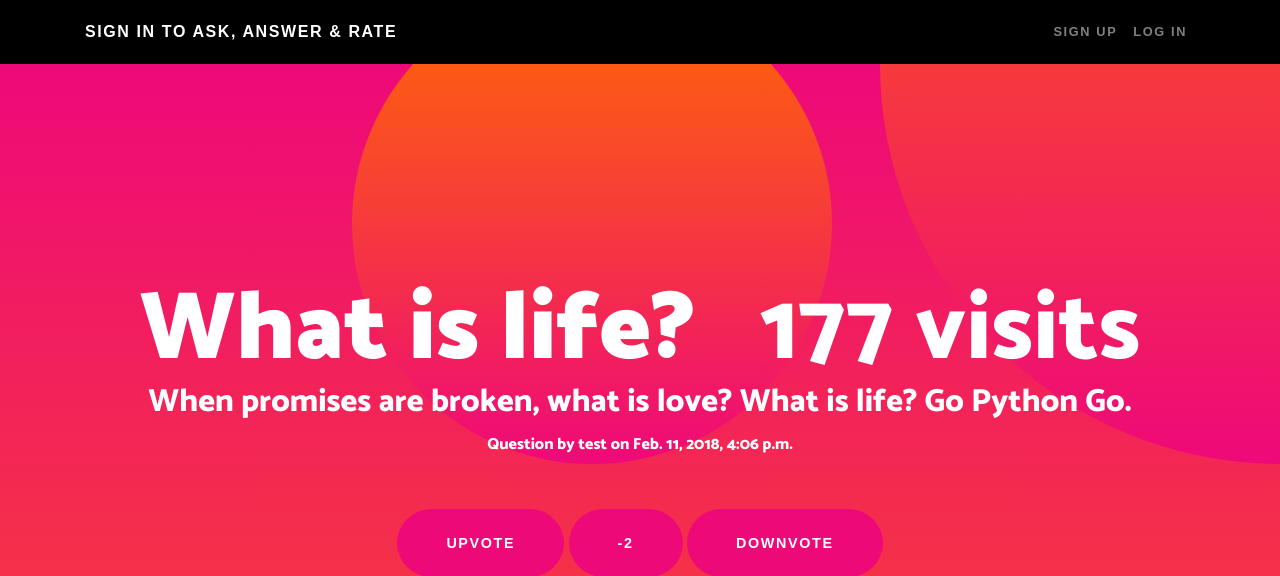
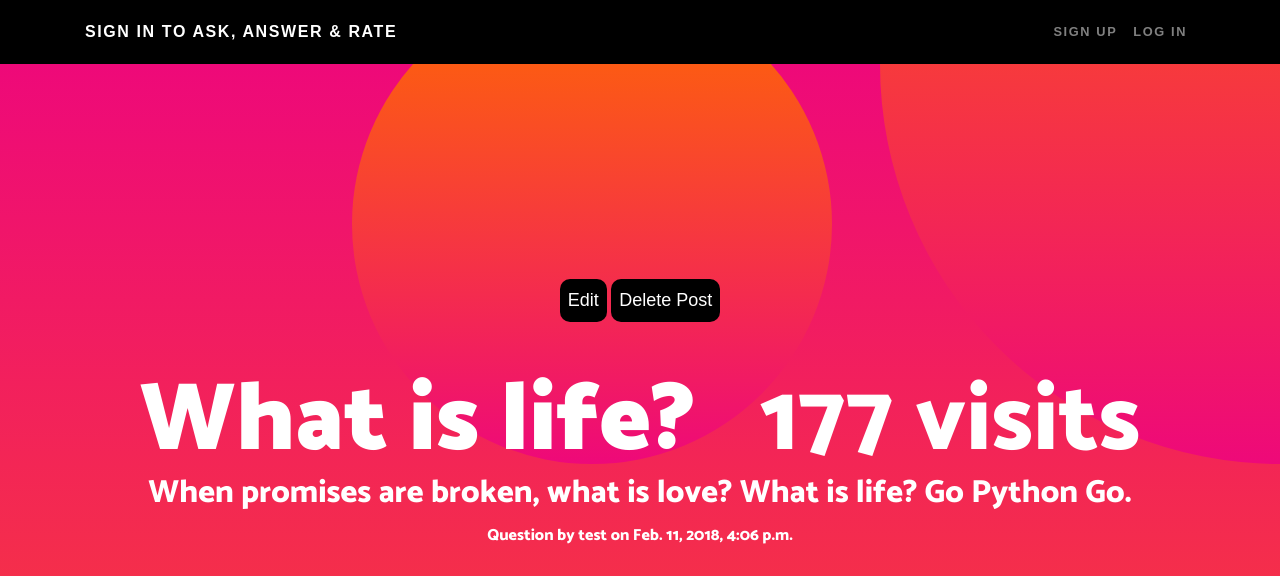
Before and after one commit to Lercerss/SOEN341W18, a Django app: page /questions/1/ in a window 1280 px wide. Shown: the top 576 px of the page. Run offline with Django 3.2, Linux system fonts and the light colour scheme; data comes from the database, SQL or seed files in the repository; parts of the project's set-up code (start-up, migrations or seed data) failed here and were passed over; some libraries are stand-ins or nearby versions.

Commit message:
issue #59 added code to views.py and forms.py to delteposts. Added delete button in answerspage.html

```diff
--- a/SA3/qa_web/forms.py
+++ b/SA3/qa_web/forms.py
@@ -97,3 +97,7 @@ class UserProfile(forms.Form):
 
 class EditForm(forms.Form):
     content = forms.Textarea()
+
+class DeleteForm(forms.Form):
+    title = forms.CharField(),
+    content = forms.Textarea
--- a/SA3/qa_web/templates/qa_web/answerspage.html
+++ b/SA3/qa_web/templates/qa_web/answerspage.html
@@ -44,6 +44,9 @@
     {% block header %}
     <!-- Display the question's data -->
     <div class="masthead-content">
+        <a href="./edit"><button>Edit</button></a>
+        <a href="./delete"><button>Delete Post</button></a>
+        <br><br><br>
       <div class="container" id="question">
          <h1 class="masthead-heading mb-0"><span id="title_question"><b>{{ currentQuestion.title }}</b></span> &nbsp; <span class="label label-primary">{{ currentQuestion.visits }} visits</span></h1>
           <h5 class="masthead-subheading mb-0"><p><span class="marked" id="content_question">{{ currentQuestion.content }}</span></p></h5>
--- a/SA3/qa_web/views.py
+++ b/SA3/qa_web/views.py
@@ -2,7 +2,7 @@ from .models import Answers, Questions, User, Comments, Vote
 from django.shortcuts import render_to_response
 from django.views.decorators.csrf import csrf_exempt
 from django.contrib import auth
-from .forms import LoginForm, QuestionsForm, AnswersForm, EditForm, UserProfile
+from .forms import LoginForm, QuestionsForm, AnswersForm, EditForm, UserProfile, DeleteForm
 from django.http import HttpResponseRedirect, Http404, JsonResponse, HttpResponseForbidden
 from django.contrib.auth import login, authenticate, get_user_model, logout
 from django.contrib.auth.forms import UserCreationForm
@@ -458,3 +458,16 @@ def edit(request, id_):
         q.save()
         return HttpResponseRedirect('/questions/{q.id}/'.format(q=q))
     return render(request,'qa_web/edit.html', context={'currentQ':q})
+
+
+#delete posts
+@login_required(login_url='/login/')
+def delete(request, id_):
+    p = get_object_or_404(Questions, pk=id_)
+    if p.owner != request.user:
+        return HttpResponseForbidden()
+
+    form = DeleteForm(request.POST)
+    if request.POST and form.is_valid():
+        p.delete()
+        return HttpResponseRedirect('/')
```
